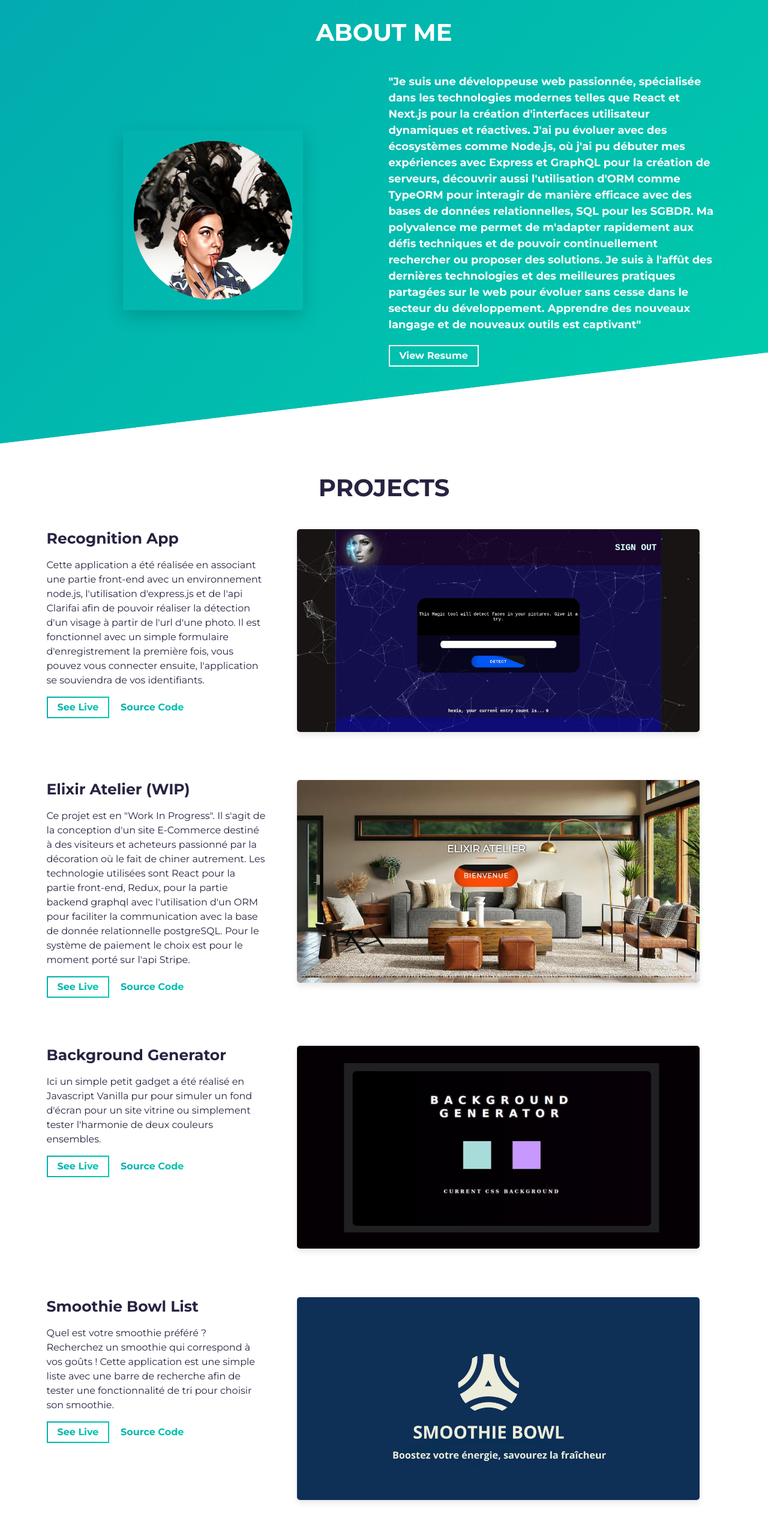
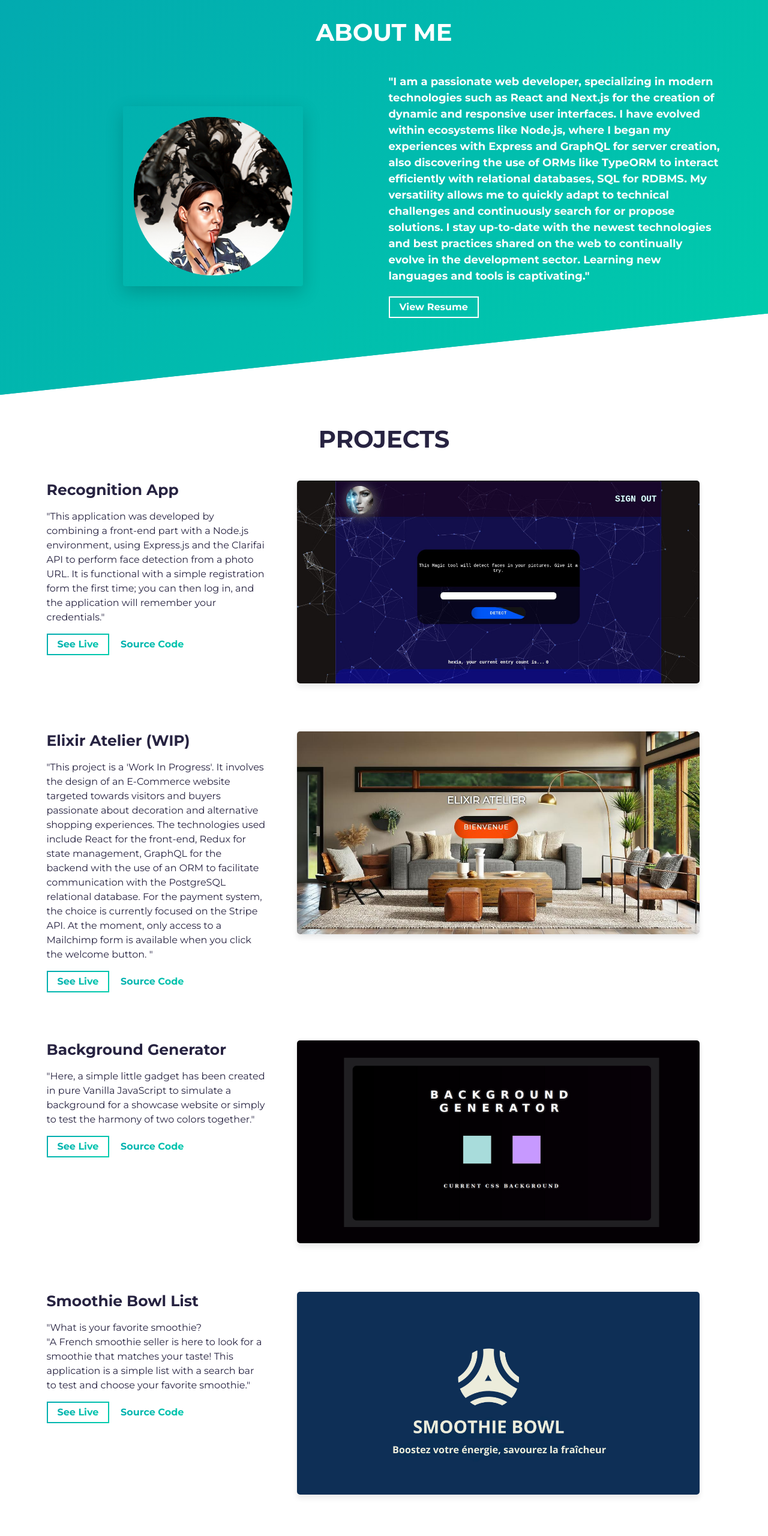
Before and after one commit to AnaisRevellat/portfolio_2024, a website built with Parcel: page src/index.html in a window 1280 px wide. Shown: the part 820-3380 px from the top of the page at 60% size. Built offline with nearby package versions, Linux system fonts and the light colour scheme.

Commit message:
fixing text

```diff
--- a/src/index.html
+++ b/src/index.html
@@ -67,7 +67,18 @@
           <div class="col-md-6 col-sm-12">
             <div class="about-wrapper__info load-hidden">
               <p class="about-wrapper__info-text description">
-                "Je suis une développeuse web passionnée, spécialisée dans les technologies modernes telles que React et Next.js pour la création d'interfaces utilisateur dynamiques et réactives. J'ai pu évoluer avec des écosystèmes comme Node.js, où j'ai pu débuter mes expériences avec Express et GraphQL pour la création de serveurs, découvrir aussi l'utilisation d'ORM comme TypeORM pour interagir de manière efficace avec des bases de données relationnelles, SQL pour les SGBDR. Ma polyvalence me permet de m'adapter rapidement aux défis techniques et de pouvoir continuellement rechercher ou proposer des solutions. Je suis à l'affût des dernières technologies et des meilleures pratiques partagées sur le web pour évoluer sans cesse dans le secteur du développement. Apprendre des nouveaux langage et de nouveaux outils est captivant"
+                "I am a passionate web developer, specializing in modern
+                technologies such as React and Next.js for the creation of
+                dynamic and responsive user interfaces. I have evolved within
+                ecosystems like Node.js, where I began my experiences with
+                Express and GraphQL for server creation, also discovering the
+                use of ORMs like TypeORM to interact efficiently with relational
+                databases, SQL for RDBMS. My versatility allows me to quickly
+                adapt to technical challenges and continuously search for or
+                propose solutions. I stay up-to-date with the newest
+                technologies and best practices shared on the web to continually
+                evolve in the development sector. Learning new languages and
+                tools is captivating."
               </p>
 
               <span class="d-flex mt-3">
@@ -75,7 +86,7 @@
                   rel="noreferrer"
                   target="_blank"
                   class="cta-btn cta-btn--resume"
-                  href="assets/resume.pdf"
+                  href="assets/resume_hxa.pdf"
                 >
                   View Resume
                 </a>
@@ -100,7 +111,12 @@
                 <h3 class="project-wrapper__text-title">Recognition App</h3>
                 <div>
                   <p class="mb-4">
-                    Cette application a été réalisée en associant une partie front-end avec un environnement node.js, l'utilisation d'express.js et de l'api Clarifai afin de pouvoir réaliser la détection d'un visage à partir de l'url d'une photo. Il est fonctionnel avec un simple formulaire d'enregistrement la première fois, vous pouvez vous connecter ensuite, l'application se souviendra de vos identifiants.
+                    "This application was developed by combining a front-end
+                    part with a Node.js environment, using Express.js and the
+                    Clarifai API to perform face detection from a photo URL. It
+                    is functional with a simple registration form the first
+                    time; you can then log in, and the application will remember
+                    your credentials."
                   </p>
                 </div>
                 <a
@@ -142,14 +158,25 @@
             </div>
           </div>
           <!-- /END Project -->
-           <!-- Notice: each .row is a project -->
-           <div class="row">
+          <!-- Notice: each .row is a project -->
+          <div class="row">
             <div class="col-lg-4 col-sm-12">
               <div class="project-wrapper__text load-hidden">
-                <h3 class="project-wrapper__text-title">Elixir Atelier (WIP)</h3>
+                <h3 class="project-wrapper__text-title">
+                  Elixir Atelier (WIP)
+                </h3>
                 <div>
                   <p class="mb-4">
-                    Ce projet est en "Work In Progress". Il s'agit de la conception d'un site E-Commerce destiné à des visiteurs et acheteurs passionné par la décoration où le fait de chiner autrement. Les technologie utilisées sont React pour la partie front-end, Redux, pour la partie backend graphql avec l'utilisation d'un ORM pour faciliter la communication avec la base de donnée relationnelle postgreSQL. Pour le système de paiement le choix est pour le moment porté sur l'api Stripe.
+                    "This project is a 'Work In Progress'. It involves the
+                    design of an E-Commerce website targeted towards visitors
+                    and buyers passionate about decoration and alternative
+                    shopping experiences. The technologies used include React
+                    for the front-end, Redux for state management, GraphQL for
+                    the backend with the use of an ORM to facilitate
+                    communication with the PostgreSQL relational database. For
+                    the payment system, the choice is currently focused on the
+                    Stripe API. At the moment, only access to a Mailchimp form
+                    is available when you click the welcome button. "
                   </p>
                 </div>
                 <a
@@ -196,10 +223,15 @@
           <div class="row">
             <div class="col-lg-4 col-sm-12">
               <div class="project-wrapper__text load-hidden">
-                <h3 class="project-wrapper__text-title">Background Generator</h3>
+                <h3 class="project-wrapper__text-title">
+                  Background Generator
+                </h3>
                 <div>
                   <p class="mb-4">
-                   Ici un simple petit gadget a été réalisé en Javascript Vanilla pur pour simuler un fond d'écran pour un site vitrine ou simplement tester l'harmonie de deux couleurs ensembles.
+                    "Here, a simple little gadget has been created in pure
+                    Vanilla JavaScript to simulate a background for a showcase
+                    website or simply to test the harmony of two colors
+                    together."
                   </p>
                 </div>
                 <a
@@ -249,9 +281,12 @@
                 <h3 class="project-wrapper__text-title">Smoothie Bowl List</h3>
                 <div>
                   <p class="mb-4">
-                    Quel est votre smoothie préféré ?
-                    <br>
-                    Recherchez un smoothie qui correspond à vos goûts ! Cette application est une simple liste avec une barre de recherche afin de tester une fonctionnalité de tri pour choisir son smoothie.
+                    "What is your favorite smoothie?
+                    <br />
+                    "A French smoothie seller is here to look for a smoothie
+                    that matches your taste! This application is a simple list
+                    with a search bar to test and choose your favorite
+                    smoothie."
                   </p>
                 </div>
                 <a
@@ -322,24 +357,33 @@
           <i class="fa fa-angle-up fa-2x" aria-hidden="true"></i>
         </a>
         <div class="social-links">
-          <a rel="noreferrer" href="https://www.linkedin.com/in/anaisrevellat/" target="_blank">
+          <a
+            rel="noreferrer"
+            href="https://www.linkedin.com/in/anaisrevellat/"
+            target="_blank"
+          >
             <i class="fa fa-linkedin fa-inverse"></i>
           </a>
-          <a rel="noreferrer" href="https://github.com/AnaisRevellat" target="_blank">
+          <a
+            rel="noreferrer"
+            href="https://github.com/AnaisRevellat"
+            target="_blank"
+          >
             <i class="fa fa-github fa-inverse"></i>
           </a>
         </div>
 
         <hr />
 
-
         <p class="footer__text">
-          © 2021 - Template developed by
-          <a rel="noreferrer" href="https://github.com/AnaisRevellat" target="_blank"
+          © 2024
+          <a
+            rel="noreferrer"
+            href="https://github.com/AnaisRevellat"
+            target="_blank"
             >Hexia Valten</a
           >
         </p>
-
       </div>
     </footer>
     <!-- /END Footer Section -->
```
Also changed, not shown: 2 other files.
